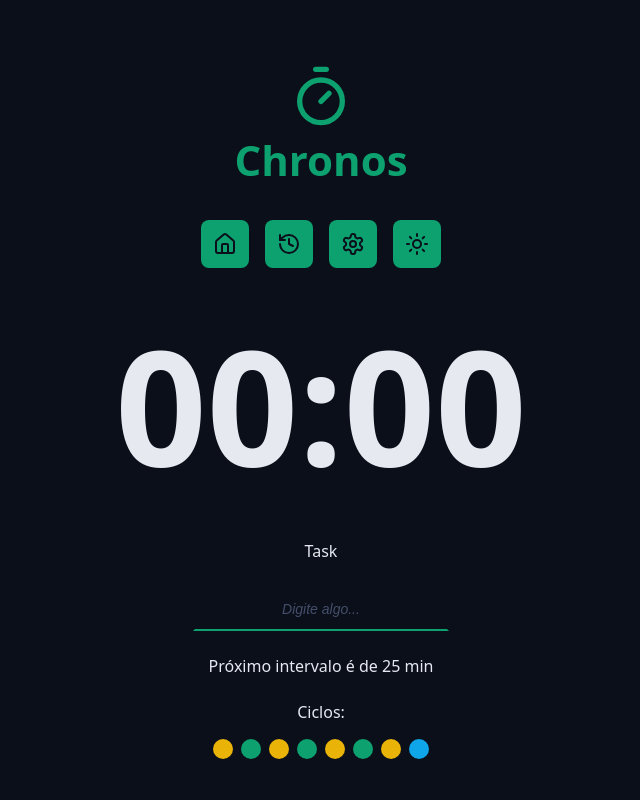
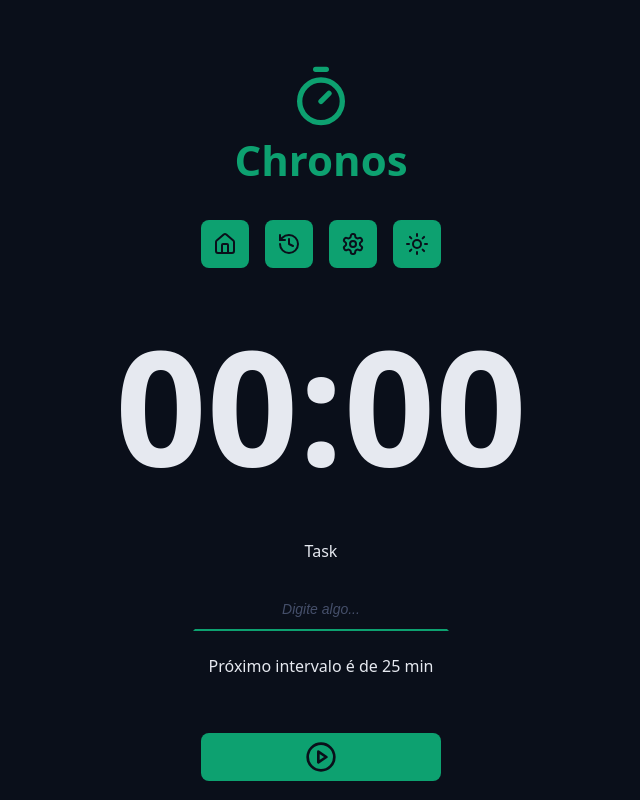
Before and after one commit to Lucas-d-Barbosa/chronos-pomodoro, a React (Vite) app: page / in a window 1280 px wide. Shown: the top 800 px of the page, without its empty margins (319-959 px from the left). Built offline with nearby package versions, Linux system fonts and the light colour scheme.

Commit message:
feat: Criação da renderização da lista de ciclos.

```diff
--- a/src/components/Cycles/index.tsx
+++ b/src/components/Cycles/index.tsx
@@ -1,19 +1,35 @@
+import { useTaskContext } from "../../contexts/TaskContext/useTaskContext";
+import { getNextCycle } from "../../utils/getNextCycle";
+import { getNextCycleType } from "../../utils/getNextCycleType";
 import styles from "./style.module.css";
 
 export function Cycles() {
+  const { state } = useTaskContext();
+  const cycleStap = Array.from({ length: state.currentCycle });
+  const cycleDescriptionMap = {
+    workTime: "tempo de trabalho.",
+    shortBreakTime: "tempo de descanso curto.",
+    longBreakTime: "tempo de descanso longo.",
+  };
   return (
     <div className={styles.cycles}>
       <span>Ciclos:</span>
 
       <div className={styles.cyclesDots}>
-        <span className={`${styles.cycleDot} ${styles.workTime}`}></span>
-        <span className={`${styles.cycleDot} ${styles.shortBreakTime}`}></span>
-        <span className={`${styles.cycleDot} ${styles.workTime}`}></span>
-        <span className={`${styles.cycleDot} ${styles.shortBreakTime}`}></span>
-        <span className={`${styles.cycleDot} ${styles.workTime}`}></span>
-        <span className={`${styles.cycleDot} ${styles.shortBreakTime}`}></span>
-        <span className={`${styles.cycleDot} ${styles.workTime}`}></span>
-        <span className={`${styles.cycleDot} ${styles.longBreakTime}`}></span>
+        {cycleStap.map((_, index) => {
+          const nextCycle = getNextCycle(index);
+          const nextCycleType = getNextCycleType(nextCycle);
+          return (
+            <span
+              aria-label={`Indicador de ${cycleDescriptionMap[nextCycleType]}`}
+              title={`Indicador de ${cycleDescriptionMap[nextCycleType]}`}
+              key={`${nextCycleType}_${nextCycle}`}
+              className={`${styles.cycleDot} ${styles[nextCycleType]}`}
+            ></span>
+          );
+        })}
+
+        {/* <span className={`${styles.cycleDot} ${styles.workTime}`}></span> */}
       </div>
     </div>
   );
--- a/src/components/MainForm/index.tsx
+++ b/src/components/MainForm/index.tsx
@@ -67,10 +67,11 @@ export function MainForm() {
         <p>Próximo intervalo é de 25 min</p>
       </div>
 
-      <div className="formRow">
-        <Cycles />
-      </div>
-
+      {state.currentCycle > 0 && (
+        <div className="formRow">
+          <Cycles />
+        </div>
+      )}
       <div className="formRow">
         <DefaulButton type="submit" icon={<PlayCircleIcon />} />
       </div>
```
